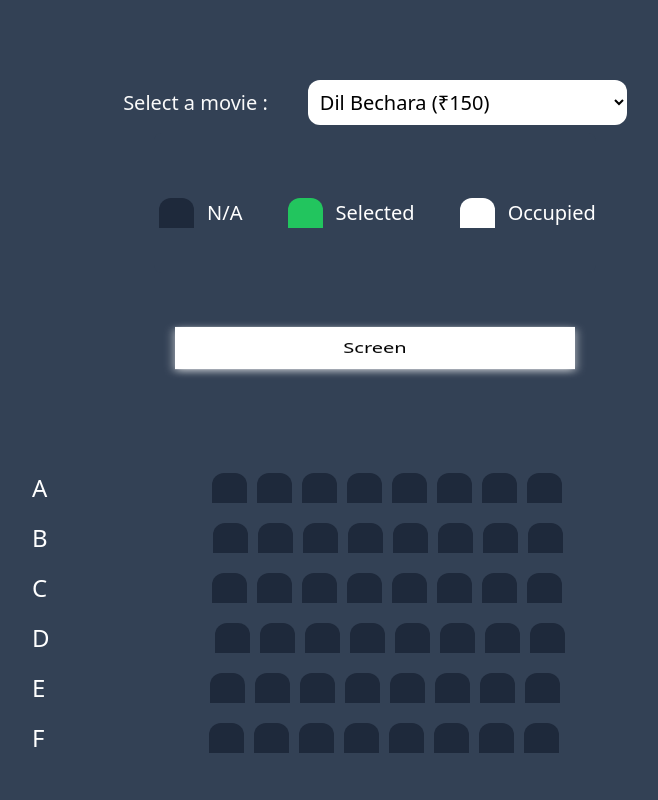
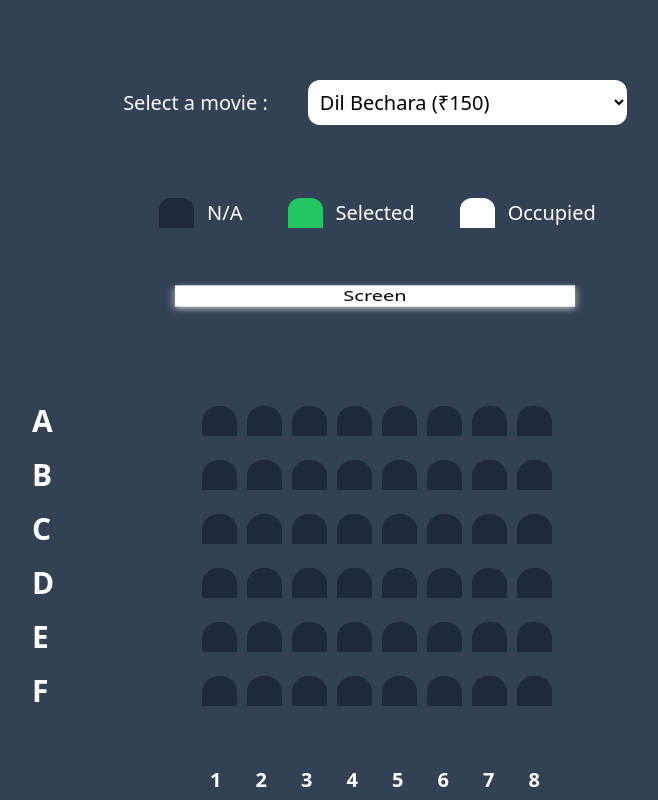
Before and after one commit to leminhduy1912/pbl5FE, a React (Vite) app: page /seat in a window 1280 px wide. Shown: the whole page, without its empty margins (265-923 px from the left). Built offline with nearby package versions, Linux system fonts and the light colour scheme.

Commit message:
feat: done UI seat page

```diff
--- a/src/components/HomePage/Header.jsx
+++ b/src/components/HomePage/Header.jsx
@@ -6,7 +6,6 @@
   const { token, roleCode, id, isLogin, email } = useSelector(
     (state) => state.authentication
   );
-  console.log("state.................", token, roleCode, id, isLogin, email);
 
   // Replace javascript:void(0) paths with your paths
   const navigation = [
--- a/src/components/Seat.jsx
+++ b/src/components/Seat.jsx
@@ -1,97 +1,80 @@
+import { useState } from "react";
 import "../components/Seat/style.css";
+
 const Seat = () => {
+  const rows = ["A", "B", "C", "D", "E", "F"];
+  const nums = ["1", "2", "3", "4", "5", "6", "7", "8"];
+
+  const seats = Array.from({ length: 8 }, (_, index) => index + 1);
+
+  // State để lưu trữ các ghế đã được chọn
+  const [selectedSeats, setSelectedSeats] = useState([]);
+
+  // Hàm xử lý sự kiện khi chọn ghế
+  const toggleSeat = (row, seat) => {
+    console.log(selectedSeats);
+    console.log("row", row);
+    console.log("seat", seat);
+    const isSelected = selectedSeats.some(
+      (selectedSeat) => selectedSeat.row === row && selectedSeat.seat === seat
+    );
+    console.log("is selected ?", isSelected);
+    console.log(selectedSeats);
+
+    if (isSelected) {
+      // Nếu ghế đã được chọn thì loại bỏ khỏi danh sách các ghế đã chọn
+      setSelectedSeats(
+        selectedSeats.filter((s) => !(s.row === row && s.seat === seat))
+      );
+    } else {
+      console.log("chua duoc chon");
+      // Nếu ghế chưa được chọn thì thêm vào danh sách các ghế đã chọn
+      setSelectedSeats([...selectedSeats, { row, seat }]);
+    }
+  };
+  console.log("ssssssssssssssssssssssssssssss", selectedSeats);
   return (
     <div className="mt-10 flex flex-col justify-center items-center w-[700px] h-[450px] gap-20">
       <div className="screen">Screen</div>
-      <div className="w-full flex flex-col justify-start items-center   ">
-        <div className="flex  justify-start items-center w-[98%] h-[50px]">
-          <span className="mr-40 font-normal text-2xl text-white">A</span>
+      <div className="w-full flex flex-col justify-start items-center gap-1">
+        {rows.map((row) => (
+          <div
+            key={row}
+            className="flex justify-start items-center w-[98%] h-[50px]"
+          >
+            <div className="min-w-[165px]">
+              <span className=" font-semibold text-3xl text-white max-w-10">
+                {row}
+              </span>
+            </div>
 
-          <div className="flex ">
-            <div className="h-[30px] w-[35px] m-[5px] bg-slate-800 rounded-t-xl"></div>
-            <div className="h-[30px] w-[35px] m-[5px] bg-slate-800 rounded-t-xl"></div>
-            <div className="h-[30px] w-[35px] m-[5px] bg-slate-800 rounded-t-xl"></div>
-            <div className="h-[30px] w-[35px] m-[5px] bg-slate-800 rounded-t-xl"></div>
-            <div className="h-[30px] w-[35px] m-[5px] bg-slate-800 rounded-t-xl"></div>
-            <div className="h-[30px] w-[35px] m-[5px] bg-slate-800 rounded-t-xl"></div>
-            <div className="h-[30px] w-[35px] m-[5px] bg-slate-800 rounded-t-xl"></div>
-            <div className="h-[30px] w-[35px] m-[5px] bg-slate-800 rounded-t-xl"></div>
+            <div className="flex">
+              {seats.map((seat) => (
+                <div
+                  key={seat}
+                  className={`min-h-[30px] cursor-pointer min-w-[35px] m-[5px] bg-${
+                    selectedSeats.some(
+                      (selectedSeat) =>
+                        selectedSeat.row === row && selectedSeat.seat === seat
+                    )
+                      ? "white"
+                      : "slate-800"
+                  } rounded-t-2xl`}
+                  onClick={() => toggleSeat(row, seat)} // Gọi hàm xử lý khi click vào ghế
+                ></div>
+              ))}
+            </div>
           </div>
-        </div>
-
-        <div className="flex  justify-start items-center w-[98%] h-[50px]">
-          <span className="mr-40 font-normal text-2xl text-white">B</span>
-
-          <div className="flex ">
-            <div className="h-[30px] w-[35px] m-[5px] bg-slate-800 rounded-t-xl"></div>
-            <div className="h-[30px] w-[35px] m-[5px] bg-slate-800 rounded-t-xl"></div>
-            <div className="h-[30px] w-[35px] m-[5px] bg-slate-800 rounded-t-xl"></div>
-            <div className="h-[30px] w-[35px] m-[5px] bg-slate-800 rounded-t-xl"></div>
-            <div className="h-[30px] w-[35px] m-[5px] bg-slate-800 rounded-t-xl"></div>
-            <div className="h-[30px] w-[35px] m-[5px] bg-slate-800 rounded-t-xl"></div>
-            <div className="h-[30px] w-[35px] m-[5px] bg-slate-800 rounded-t-xl"></div>
-            <div className="h-[30px] w-[35px] m-[5px] bg-slate-800 rounded-t-xl"></div>
-          </div>
-        </div>
-
-        <div className="flex  justify-start items-center w-[98%] h-[50px]">
-          <span className="mr-40 font-normal text-2xl text-white">C</span>
-
-          <div className="flex ">
-            <div className="h-[30px] w-[35px] m-[5px] bg-slate-800 rounded-t-xl"></div>
-            <div className="h-[30px] w-[35px] m-[5px] bg-slate-800 rounded-t-xl"></div>
-            <div className="h-[30px] w-[35px] m-[5px] bg-slate-800 rounded-t-xl"></div>
-            <div className="h-[30px] w-[35px] m-[5px] bg-slate-800 rounded-t-xl"></div>
-            <div className="h-[30px] w-[35px] m-[5px] bg-slate-800 rounded-t-xl"></div>
-            <div className="h-[30px] w-[35px] m-[5px] bg-slate-800 rounded-t-xl"></div>
-            <div className="h-[30px] w-[35px] m-[5px] bg-slate-800 rounded-t-xl"></div>
-            <div className="h-[30px] w-[35px] m-[5px] bg-slate-800 rounded-t-xl"></div>
-          </div>
-        </div>
-
-        <div className="flex  justify-start items-center w-[98%] h-[50px]">
-          <span className="mr-40 font-normal text-2xl text-white">D</span>
-
-          <div className="flex ">
-            <div className="h-[30px] w-[35px] m-[5px] bg-slate-800 rounded-t-xl"></div>
-            <div className="h-[30px] w-[35px] m-[5px] bg-slate-800 rounded-t-xl"></div>
-            <div className="h-[30px] w-[35px] m-[5px] bg-slate-800 rounded-t-xl"></div>
-            <div className="h-[30px] w-[35px] m-[5px] bg-slate-800 rounded-t-xl"></div>
-            <div className="h-[30px] w-[35px] m-[5px] bg-slate-800 rounded-t-xl"></div>
-            <div className="h-[30px] w-[35px] m-[5px] bg-slate-800 rounded-t-xl"></div>
-            <div className="h-[30px] w-[35px] m-[5px] bg-slate-800 rounded-t-xl"></div>
-            <div className="h-[30px] w-[35px] m-[5px] bg-slate-800 rounded-t-xl"></div>
-          </div>
-        </div>
-
-        <div className="flex  justify-start items-center w-[98%] h-[50px]">
-          <span className="mr-40 font-normal text-2xl text-white">E</span>
-
-          <div className="flex ">
-            <div className="h-[30px] w-[35px] m-[5px] bg-slate-800 rounded-t-xl"></div>
-            <div className="h-[30px] w-[35px] m-[5px] bg-slate-800 rounded-t-xl"></div>
-            <div className="h-[30px] w-[35px] m-[5px] bg-slate-800 rounded-t-xl"></div>
-            <div className="h-[30px] w-[35px] m-[5px] bg-slate-800 rounded-t-xl"></div>
-            <div className="h-[30px] w-[35px] m-[5px] bg-slate-800 rounded-t-xl"></div>
-            <div className="h-[30px] w-[35px] m-[5px] bg-slate-800 rounded-t-xl"></div>
-            <div className="h-[30px] w-[35px] m-[5px] bg-slate-800 rounded-t-xl"></div>
-            <div className="h-[30px] w-[35px] m-[5px] bg-slate-800 rounded-t-xl"></div>
-          </div>
-        </div>
-
-        <div className="flex  justify-start items-center w-[98%] h-[50px]">
-          <span className="mr-40 font-normal text-2xl text-white">F</span>
-
-          <div className="flex ">
-            <div className="h-[30px] w-[35px] m-[5px] bg-slate-800 rounded-t-xl"></div>
-            <div className="h-[30px] w-[35px] m-[5px] bg-slate-800 rounded-t-xl"></div>
-            <div className="h-[30px] w-[35px] m-[5px] bg-slate-800 rounded-t-xl"></div>
-            <div className="h-[30px] w-[35px] m-[5px] bg-slate-800 rounded-t-xl"></div>
-            <div className="h-[30px] w-[35px] m-[5px] bg-slate-800 rounded-t-xl"></div>
-            <div className="h-[30px] w-[35px] m-[5px] bg-slate-800 rounded-t-xl"></div>
-            <div className="h-[30px] w-[35px] m-[5px] bg-slate-800 rounded-t-xl"></div>
-            <div className="h-[30px] w-[35px] m-[5px] bg-slate-800 rounded-t-xl"></div>
-          </div>
+        ))}
+        <div className="w-[52%] flex justify-start items-center mt-10 ">
+          {nums.map((num, index) => (
+            <div
+              key={index}
+              className="w-12 h-10 flex justify-center items-center mx-4"
+            >
+              <span className="text-xl font-semibold text-white">{num}</span>
+            </div>
+          ))}
         </div>
       </div>
     </div>
```
